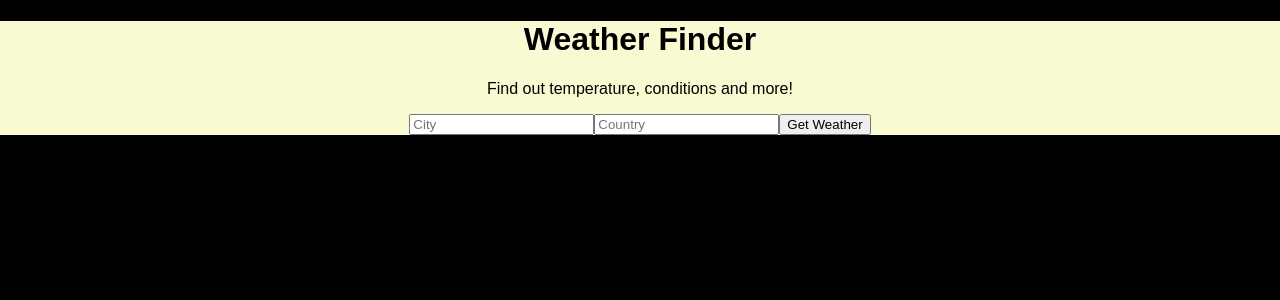
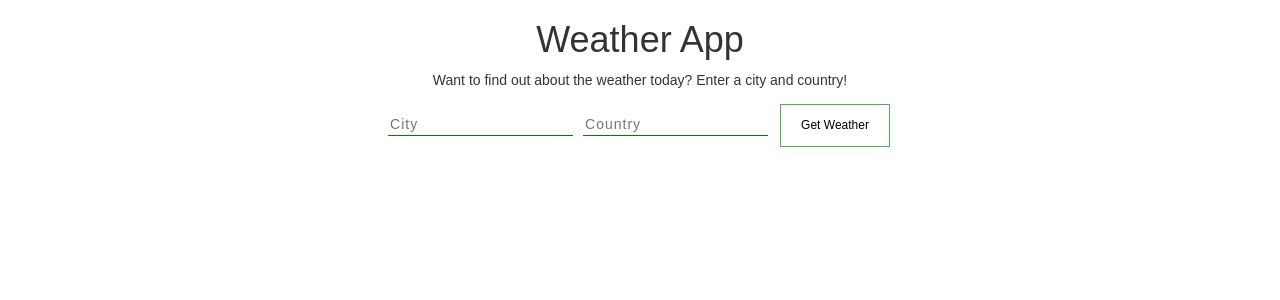
Before and after one commit to Ronak06/weather-app, a React (Create React App) app: page / in a window 1280 px wide. Shown: the top 300 px of the page. Built offline with nearby package versions, Linux system fonts and the light colour scheme.

Commit message:
Added bootstrap, customized button and textboxes with css, converted classes in functions to functions

```diff
--- a/package.json
+++ b/package.json
@@ -3,6 +3,8 @@
   "version": "0.1.0",
   "private": true,
   "dependencies": {
+    "ajv": "^6.5.4",
+    "bootstrap": "^3.3.7",
     "react": "^16.5.1",
     "react-dom": "^16.5.1",
     "react-scripts": "1.1.5"
--- /dev/null
+++ b/src/App.css
@@ -0,0 +1,24 @@
+button {
+    background-color: white;
+    border: 1px solid #4CAF50;
+    color: black;
+    padding: 12px 20px;
+    text-align: center;
+    text-decoration: none;
+    display: inline-block;
+    font-size: 12px;
+    margin: 4px 2px;
+    cursor: pointer;
+}
+
+button:hover {
+    background-color: #4CAF50;
+}
+
+input[type=text] {
+    border: none;
+    border-bottom: 1px solid green;
+    letter-spacing: 1px;
+    margin-right: 10px;
+    margin-top: 5px;
+}
--- a/src/App.js
+++ b/src/App.js
@@ -26,7 +26,6 @@ class App extends React.Component {
         const data = await api_call.json();
 
         if(city && country) {
-            console.log(data);
             this.setState({
                 temperature: data.main.temp,
                 high: data.main.temp_max,
--- a/src/components/Titles.js
+++ b/src/components/Titles.js
@@ -2,8 +2,8 @@ import React from 'react';
 
 const Titles = () => (
     <div>
-        <h1>Weather Finder</h1>
-        <p>Find out temperature, conditions and more!</p>
+        <h1>Weather App</h1>
+        <p>Want to find out about the weather today? Enter a city and country!</p>
     </div>
 );
 
--- a/src/index.css
+++ b/src/index.css
@@ -2,10 +2,8 @@ body {
   margin: 0;
   padding: 0;
   font-family: sans-serif;
-  background: black;
 }
 
 div {
   text-align: center;
-  background: lightgoldenrodyellow;
 }
--- a/src/index.js
+++ b/src/index.js
@@ -1,5 +1,7 @@
 import React from 'react';
 import ReactDOM from 'react-dom';
+import '../node_modules/bootstrap/dist/css/bootstrap.min.css';
+import './App.css'
 import './index.css';
 import App from './App';
 import registerServiceWorker from './registerServiceWorker';
```
Also changed, not shown: 1 other file (tests, documents, lock files or other folders).
